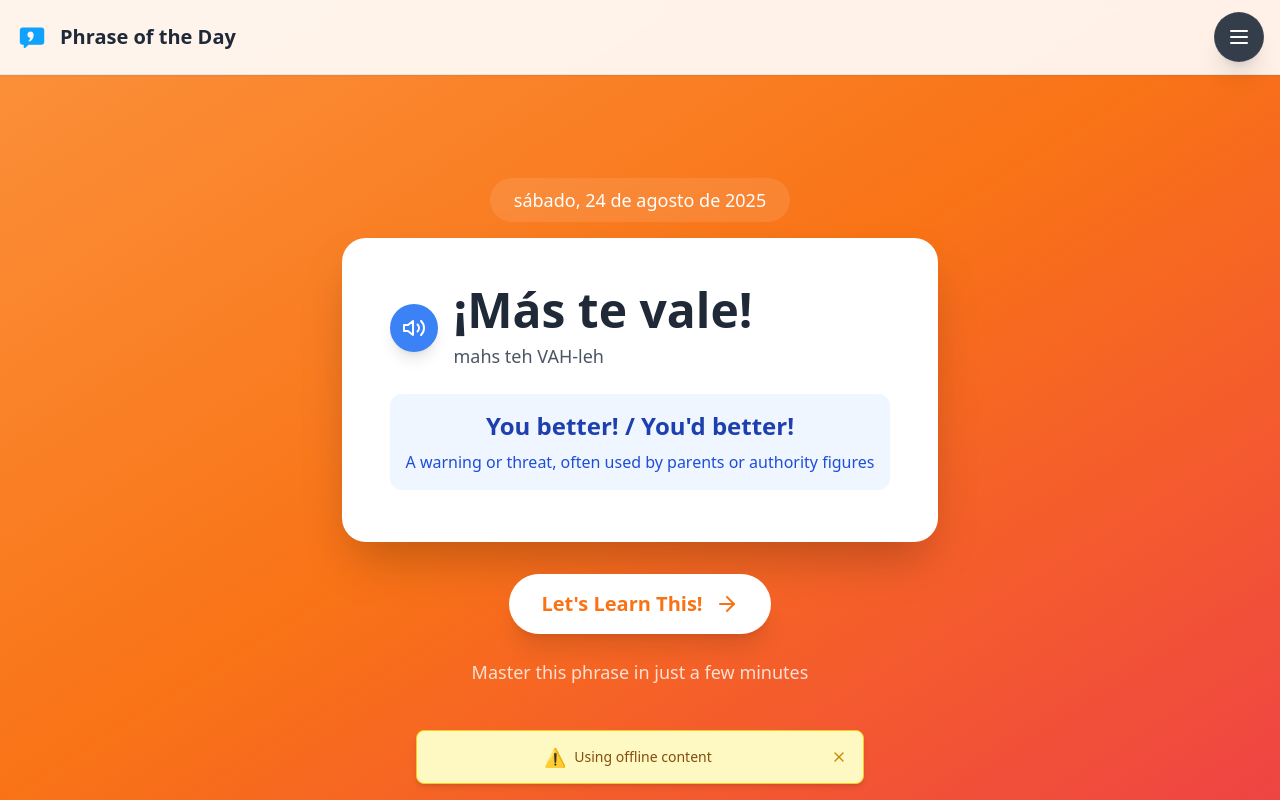
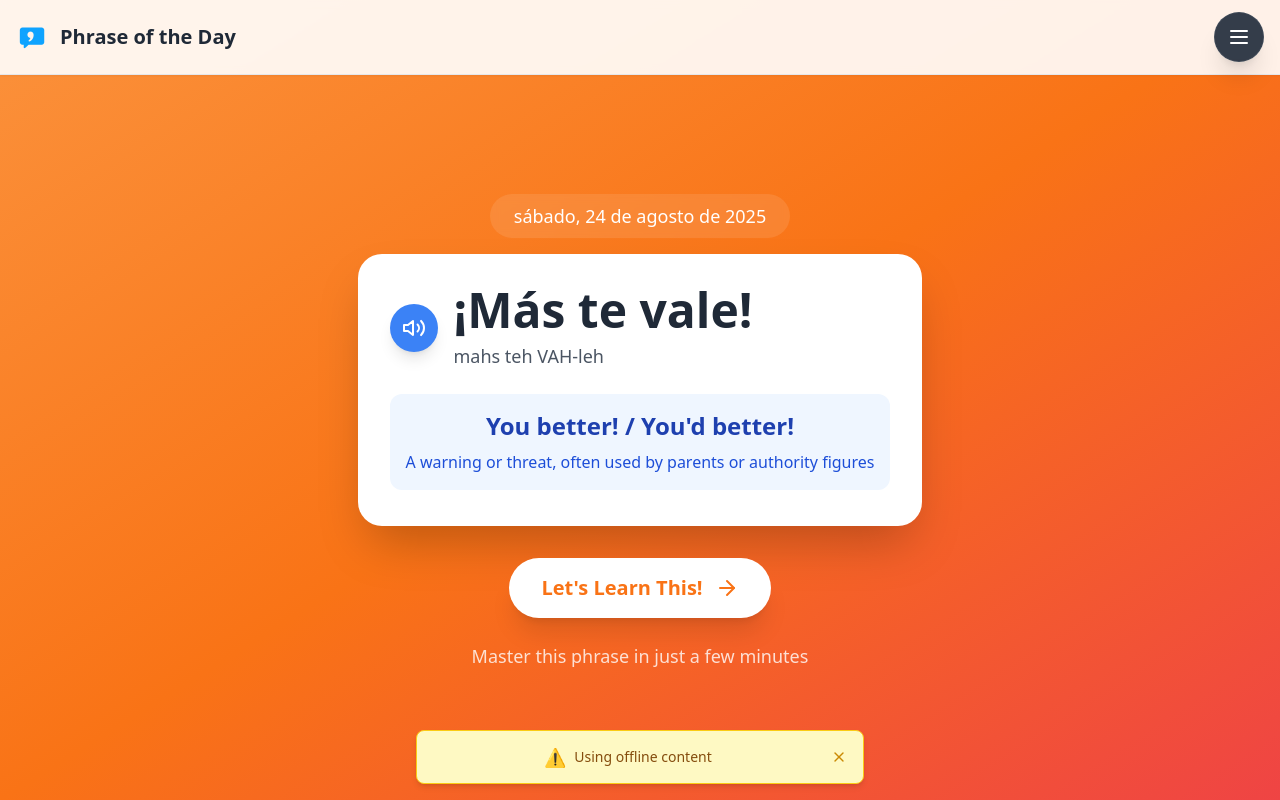
Before and after one commit to stellarmenus-steven/phrase-of-the-day-frontend, a React (Vite) app: page / in a window 1280 px wide. Built offline with nearby package versions, Linux system fonts and the light colour scheme; no server answers.

Commit message:
working on styling

```diff
--- a/src/pages/HomePage.tsx
+++ b/src/pages/HomePage.tsx
@@ -44,7 +44,7 @@ export const HomePage: React.FC<HomePageProps> = ({ phrase, onNext, error }) =>
           <span className="text-white font-medium text-lg">{phrase.date.spanish}</span>
         </div>
 
-        <div className="bg-white rounded-3xl p-12 shadow-2xl mb-8 transform hover:scale-105 transition-all duration-300">
+        <div className="bg-white rounded-3xl p-8 shadow-2xl mb-8 transform hover:scale-105 transition-all duration-300">
         <div className="flex flex-col items-center text-center mb-6 md:flex-row md:items-center md:text-left">
           <AudioButton
               text={phrase.phrase}
```
